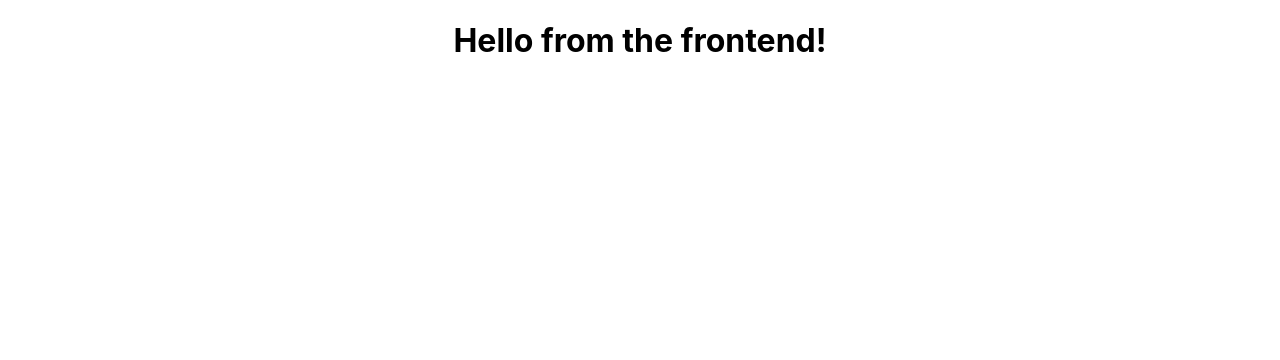
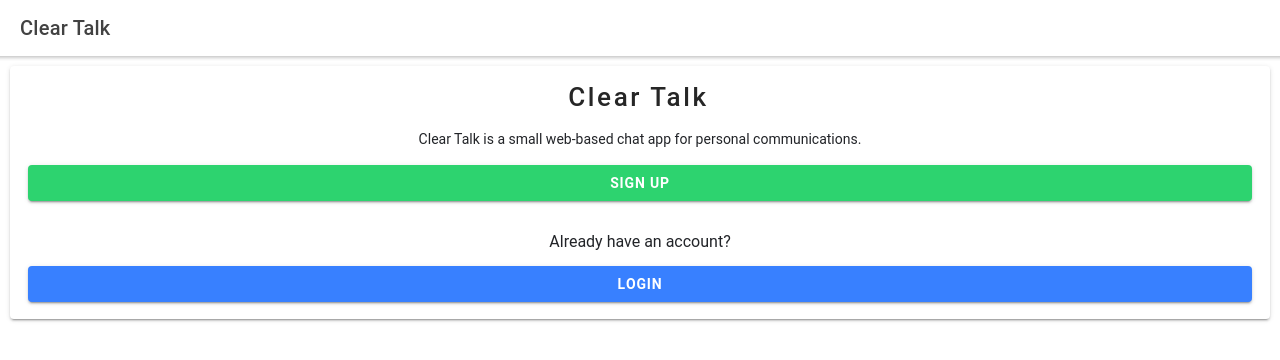
Before and after one commit to dylansapienza/clear-talk, a React (Create React App) app in the folder client/: page / in a window 1280 px wide. Shown: the top 360 px of the page. Built offline with nearby package versions, Linux system fonts and the light colour scheme; no server answers.

Commit message:
Setup Homepage

```diff
--- a/client/package.json
+++ b/client/package.json
@@ -7,6 +7,7 @@
     "@testing-library/react": "^11.1.0",
     "@testing-library/user-event": "^12.1.10",
     "axios": "^0.21.1",
+    "ionic": "^5.4.16",
     "react": "^17.0.1",
     "react-dom": "^17.0.1",
     "react-scripts": "4.0.2",
--- a/client/src/App.css
+++ b/client/src/App.css
@@ -36,3 +36,32 @@
     transform: rotate(360deg);
   }
 }
+.typewriter h1 {
+  overflow: hidden; /* Ensures the content is not revealed until the animation */
+  border-right: 0.15em solid orange; /* The typwriter cursor */
+  white-space: nowrap; /* Keeps the content on a single line */
+  margin: 0 auto; /* Gives that scrolling effect as the typing happens */
+  letter-spacing: 0.1em; /* Adjust as needed */
+  animation: typing 2.5s steps(40, end), blink-caret 0.75s step-end infinite;
+}
+
+/* The typing effect */
+@keyframes typing {
+  from {
+    width: 0;
+  }
+  to {
+    width: 100%;
+  }
+}
+
+/* The typewriter cursor effect */
+@keyframes blink-caret {
+  from,
+  to {
+    border-color: transparent;
+  }
+  50% {
+    border-color: orange;
+  }
+}
--- a/client/src/App.js
+++ b/client/src/App.js
@@ -1,28 +1,40 @@
+import React, { Component } from 'react';
+import {IonApp} from "@ionic/react";
+import { BrowserRouter, Route } from "react-router-dom";
+import "@ionic/core/css/ionic.bundle.css";
+import './App.css';
+import Home from "./components/Home";
+import axios from 'axios';
 
-import React, { Component } from 'react';
-import './App.css';
-import axios from 'axios'
+// class App extends Component {
+//   state = {
+//     response: {}
+//   };
 
-class App extends Component {
-  state = {
-    response: {}
-  };
+//   componentDidMount() {
+//     axios.get('/api/v1/say-something').then((res) => {
+//       const response = res.data;
+//       this.setState({response});
+//     });
+//   }
 
-  componentDidMount() {
-    axios.get('/api/v1/say-something').then((res) => {
-      const response = res.data;
-      this.setState({response});
-    });
-  }
-
-  render() {
-    return (
-      <div className="App">
-        <h1>Hello from the frontend!</h1>
-        <h1>{this.state.response.body}</h1>
-      </div>
-    );
-  }
+//   render() {
+//     return (
+//       <div className="App">
+//         <h1>Hello from the frontend!</h1>
+//         <h1>{this.state.response.body}</h1>
+//       </div>
+//     );
+//   }
+// }
+function App() {
+  return (
+    <BrowserRouter>
+      <IonApp>
+        <Route exact path="/" component={Home} />
+    </IonApp>
+    </BrowserRouter>
+  );
 }
 
 export default App;
--- /dev/null
+++ b/client/src/components/Home.js
@@ -0,0 +1,90 @@
+import React, { useState, useEffect } from "react";
+import {
+  IonApp,
+  IonHeader,
+  IonTitle,
+  IonCard,
+  IonToolbar,
+  IonCardContent,
+  IonCardTitle,
+  IonPage,
+  IonContent,
+  IonCardHeader,
+  IonCardSubtitle,
+  IonButton,
+  IonText,
+  IonLabel,
+  IonRow,
+} from "@ionic/react";
+import "@ionic/core/css/ionic.bundle.css";
+
+function Home(props) {
+  const [error, setError] = useState("");
+
+  function getError() {
+    const query = new URLSearchParams(props.location.search);
+    const error = query.get("error");
+    if (error !== "") {
+      setError(error);
+    }
+  }
+
+  useEffect(() => {
+    getError();
+  }, []);
+
+  return (
+    <IonPage>
+      <IonHeader>
+        <IonToolbar>
+          <IonTitle>
+            Clear Talk
+            </IonTitle>
+        </IonToolbar>
+      </IonHeader>
+      <IonContent>
+        <IonCard>
+          <IonCardHeader>
+            <IonCardTitle class="ion-text-center"><div class="typewriter">
+                <h1>Clear Talk</h1>
+            </div></IonCardTitle>
+          </IonCardHeader>
+
+          <IonCardContent class="ion-text-center ion-text-bold">
+            <IonText color="dark">
+              Clear Talk is a small web-based chat app for personal communications.
+            </IonText>
+            <hr></hr>
+            <IonText color="danger">
+              <i>{error}</i>
+            </IonText>
+            <IonButton
+              href="/signup"
+              expand="block"
+              color="success"
+              strong="true"
+            >
+              Sign Up
+            </IonButton>
+            <hr></hr>
+            <hr></hr>
+            <hr></hr>
+            <IonText color="dark">
+              <h2>Already have an account?</h2>
+            </IonText>
+            <hr></hr>
+            <IonButton
+              href="/login"
+              expand="block"
+              color="primary"
+              strong="true"
+            >
+              Login
+            </IonButton>
+          </IonCardContent>
+        </IonCard>
+      </IonContent>
+    </IonPage>
+  );
+}
+export default Home;
--- a/package.json
+++ b/package.json
@@ -13,10 +13,12 @@
   "author": "",
   "license": "ISC",
   "dependencies": {
+    "@ionic/react": "^5.5.4",
     "body-parser": "^1.19.0",
     "concurrently": "^5.3.0",
     "cors": "^2.8.5",
     "express": "^4.17.1",
-    "nodemon": "^2.0.7"
+    "nodemon": "^2.0.7",
+    "react-router-dom": "^5.2.0"
   }
 }
```
Also changed, not shown: 1 other file (tests, documents, lock files or other folders).
